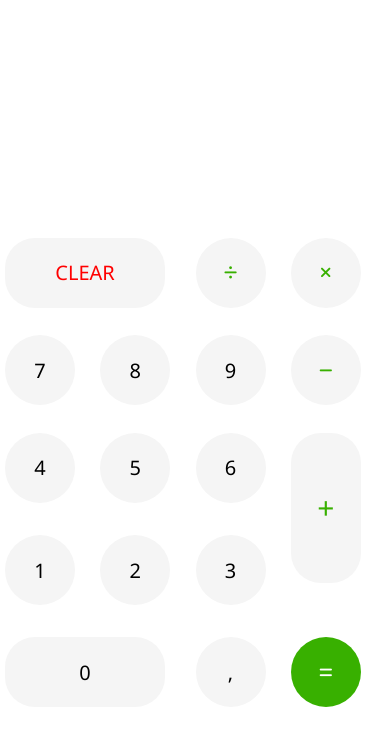
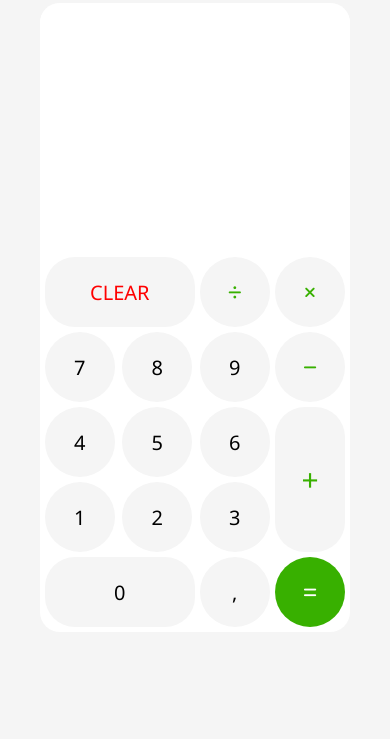
Before and after one commit to Panoviclazar/simple-calculator, a plain HTML site: page index.html in a window 390 px wide. Shown: the part 105-844 px from the top of the page. Drawn offline with Linux system fonts and the light colour scheme.

Commit message:
UI update

```diff
--- a/style.sass
+++ b/style.sass
@@ -72,23 +72,27 @@ body
         background-color: #ffffff
 
 @media (max-width: 450px)
-  .calc-container
-    border-radius: 0px
-    top: 0px
+  body
     width: 100vw
     height: 100vh
+    display: grid
+    place-content: center
+  .calc-container
+    top: 0px
+    width: 90%
+    padding-bottom: 5px
     .calc-screen
       height: 40%
       font-size: 50px
     .buttons-container
       height: 60%
-      gap: 1px
+      gap: 5px
       .buttons
         width: 70px
         height: 70px
         &:nth-child(1)
-          width: 160px
+          width: 150px
         &:nth-child(11)
-          height: 150px
+          height: 145px
         &:nth-child(15)
-          width: 160px
+          width: 150px
```
Also changed, not shown: style.css, 1 other file.
